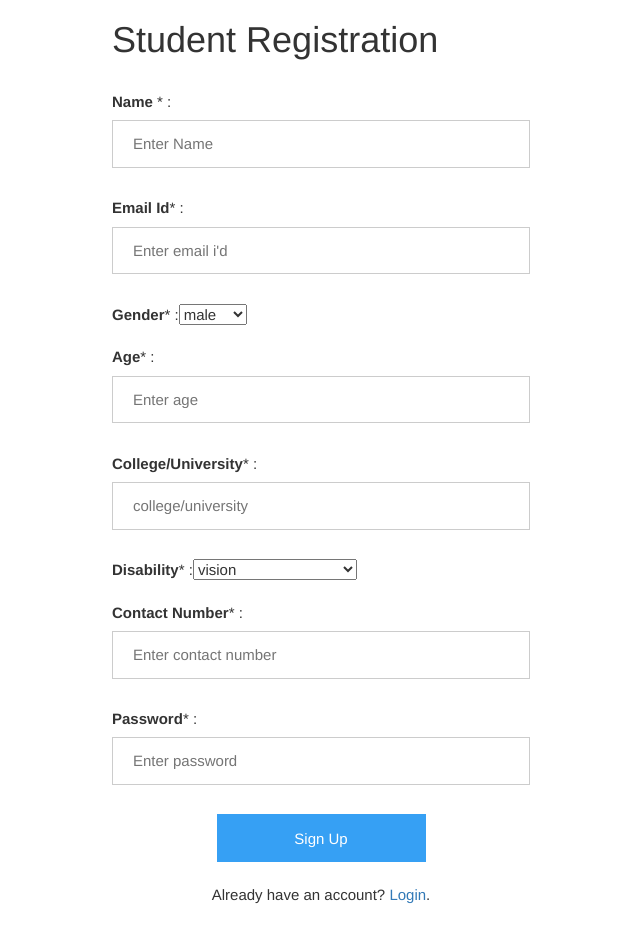
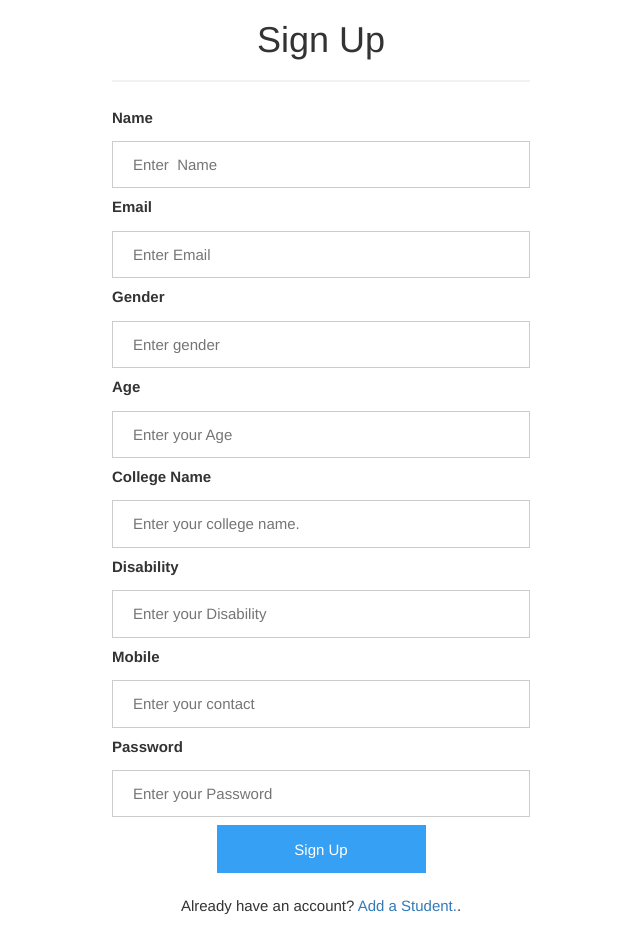
Before and after one commit to hyderabad18/team-8, a PHP site: page /registration.html in a window 1280 px wide. Shown: the part 52-978 px from the top of the page, without its empty margins (319-959 px from the left). Before the commit the page ends 956 px from the top, so only its background shows below. Run offline with PHP 8.4, Linux system fonts and the light colour scheme.

Commit message:
Individual-signup.php

```diff
--- a/Login.html
+++ b/Login.html
@@ -118,16 +118,16 @@
 
     <h2 align="center">Login</h2>
     <div class="container" style="width:35%; height:70%; border:0px; border-radius: 10px" >
-        <form action="/action_page.php" name="userlogin" onsubmit="return(validatelogin());">
+        <form action="./login.php" name="userlogin" onsubmit="return(validatelogin());">
             <div class="imgcontainer">
                 <img src="images/user.png" alt="Avatar" class="avatar" >
             </div>
 
             <label for="uname"><b>Email ID:   </b><br></label>
-            <input type="text" placeholder="Enter Email ID" name="uname" required><br>
+            <input type="text" placeholder="Enter Email ID" name="email" required><br>
 
             <label for="psw"><b>Password:  </b><br></label>
-            <input type="password" placeholder="Enter Password" name="psw" required><br/>
+            <input type="password" placeholder="Enter Password" name="password" required><br/>
             <div style = "text-align: center;">
                 <button type="submit">Login</button><br>
                 <input type="checkbox" checked="checked" name="remember" style="text-align: center;">Remember me<br/>
--- a/registration.html
+++ b/registration.html
@@ -1,7 +1,7 @@
 <!DOCTYPE html>
 <html>
 <head>
-	<title>University Sign Up</title>
+	<title>Individual Sign Up</title>
 	  <script type="text/javascript" src="/js/validate_patient.js"></script>
 	<meta name="viewport" content="width=device-width, initial-scale=1">
 <link rel="stylesheet" href="https://maxcdn.bootstrapcdn.com/bootstrap/3.3.7/css/bootstrap.min.css">
@@ -140,58 +140,41 @@
         </div>
     </nav>
 	<div class = "container"  style="width:35%; height:70%; border:0px; border-radius: 10px">
-					<form action="./individual.php" method="post">
-<div class="rloginbox">
+					<form name = "patient" action="./individual.php" method = "post" style="border:0px solid #ccc">
+					    <h1 align = "center">Sign Up</h1>
 
-
-    <h1>Student Registration</h1>
-
+					    <hr>
+					    <label for="textnames"><b>Name</b></label>
+					    <input type="text" placeholder="Enter  Name" name="name" required>
 					    <br>
-   <b>Name</b> <span class="error">* <?php echo $nameErr;?></span>:<input type="text" name="NAME" placeholder="Enter Name">
+              			<label for="textnames"><b>Email</b></label>
+					    <input type="text" placeholder="Enter Email" name="email" required>
 					    <br>
+					    <label for="textnames"><b>Gender</b></label>
+					    <input type="text" placeholder="Enter gender" name="gender" required>
 					    <br>
-    <b>Email Id</b><span class="error">* <?php echo $nameErr;?></span>:<input type="text" name="EMAIL I'D" placeholder="Enter email i'd">
-
+					    <label for="email"><b>Age</b></label>
+					    <input type="text" placeholder="Enter your Age" name="age" required>
 					    <br>
+						<label for="email"><b>College Name</b></label>
+					    <input type="text" placeholder="Enter your college name." name="colgname" required>
+					    <br>
+						<label for="email"><b>Disability</b></label>
+					    <input type="text" placeholder="Enter your Disability" name="disability" required>
+					    <br>
+						<label for="email"><b>Mobile</b></label>
+					    <input type="text" placeholder="Enter your contact" name="mobile" required>
+					    <br>
+						<label for="email"><b>Password</b></label>
+					    <input type="text" placeholder="Enter your Password" name="password" required>
 					    <br>
 
- <b>Gender</b><span class="error">* <?php echo $nameErr;?></span>:<select name="GENDER">
-  <option value="male">male</option>
-  <option value="female">female</option>
-</select>
-
- <br>
- <br>
- <b>Age</b><span class="error">* <?php echo $nameErr;?></span>:<input type="text" name="AGE" placeholder="Enter age">
- <br>
- <br>
- <b>College/University</b><span class="error">* <?php echo $nameErr;?></span>:<input type="text" name="COLLEGE/UNIVERSITY" placeholder="college/university">
-
- <br>
- <br>
-<b>Disability</b><span class="error">* <?php echo $nameErr;?></span>:<select name="DISABILITY">
-  <option value="vision">vision</option>
-  <option value="hearing">hearing</option>
-  <option value="speech">speech</option>
-  <option value="physically challenged">physically challenged</option>
-</select>
-
- <br>
- <br>
- <b>Contact Number</b><span class="error">* <?php echo $nameErr;?></span>:<input type="text" name="CONTACT NUMBER" placeholder="Enter contact number">
- <br>
- <br>
-  <b>Password</b><span class="error">* <?php echo $nameErr;?></span>:<input type="text" name="PASSWORD" placeholder="Enter password">
-
- <br>
- <br>
 					    <div class="clearfix" style="display: flex; justify-content: center;">
 					      <button type="submit" class="signupbtn" onclick="validate_patient()">Sign Up</button>
 					    </div>
 					    <br>
-					     <p style="text-align: center;"> Already have an account? <a href = "login.html">Login</a>. </p>
+					     <p style="text-align: center;"> Already have an account? <a href = "Univ_Student.html">Add a Student.</a>. </p>
 
-</div>
 					</form>
 	</div>
 
```
Also changed, not shown: individual.php (+11 -3 lines). Lines whose indentation alone changed are shown as unchanged.
